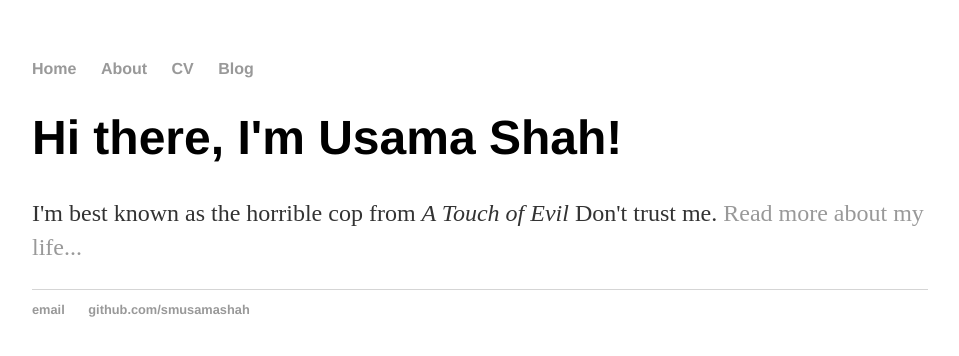
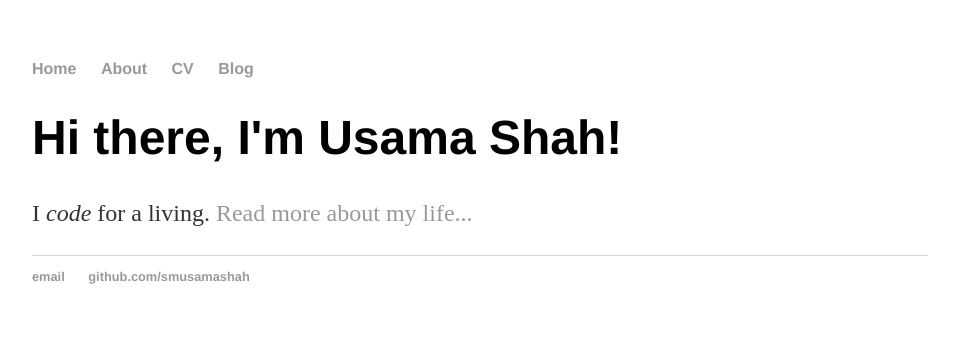
Before and after one commit to SMUsamaShah/SMUsamaShah.github.io, a Jekyll site: the page built from index.html, in a window 1280 px wide. Shown: the top 356 px of the page, without its empty margins (160-1119 px from the left). Built offline with Jekyll 4.4.1, drawn with Linux system fonts in a browser that asks for light colours.

Commit message:
Update index.html

```diff
--- a/index.html
+++ b/index.html
@@ -4,5 +4,5 @@ title: Usama Shah
 ---
 <div class="blurb">
 	<h1>Hi there, I'm Usama Shah!</h1>
-	<p>I'm best known as the horrible cop from <em>A Touch of Evil</em> Don't trust me. <a href="/about">Read more about my life...</a></p>
+	<p>I <em>code</em> for a living. <a href="/about">Read more about my life...</a></p>
 </div><!-- /.blurb -->
```
